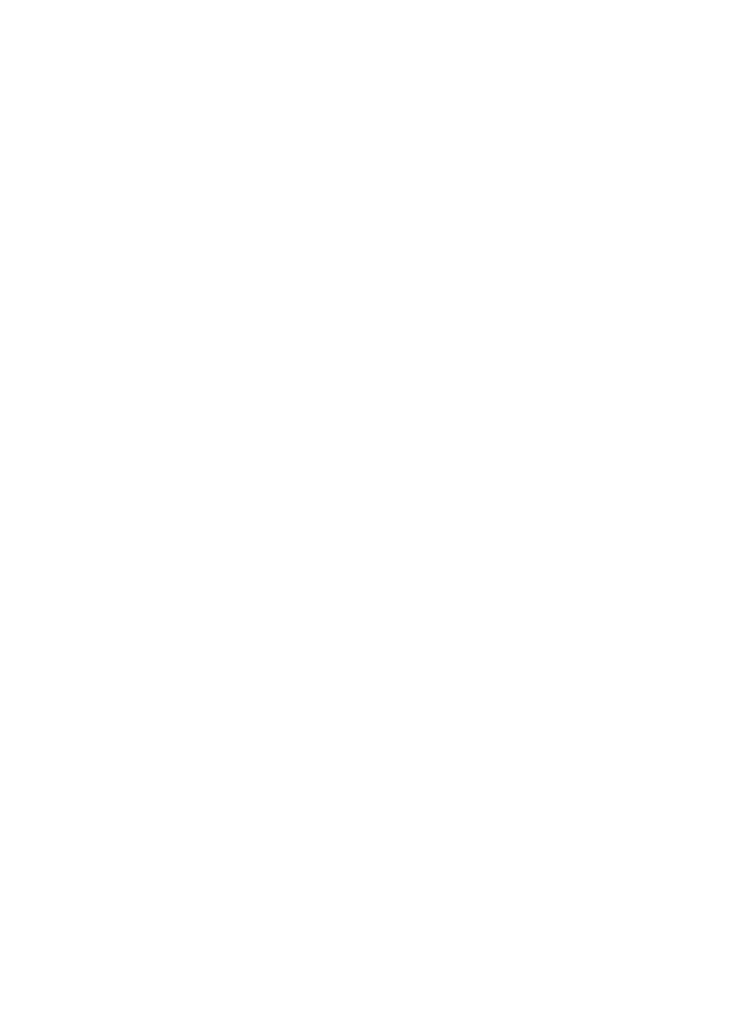
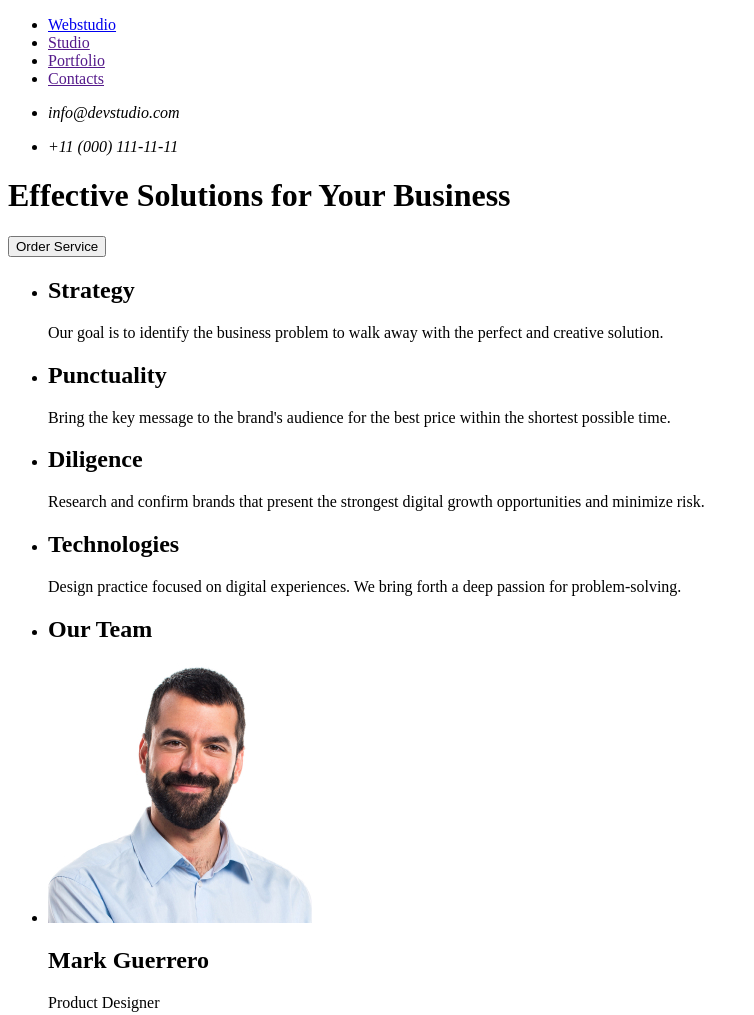
Before and after one commit to Walter903/homeworks, a plain HTML site: page index.html in a window 1280 px wide. Shown: the top 1015 px of the page, without its empty margins (0-754 px from the left). Before the commit the page ends 800 px from the top, so only its background shows below. Drawn offline with Linux system fonts and the light colour scheme.

Commit message:
update index.html file

```diff
--- a/index.html
+++ b/index.html
@@ -1,11 +1,112 @@
 <!DOCTYPE html>
 <html lang="en">
-<head>
-    <meta charset="UTF-8">
-    <meta name="viewport" content="width=device-width, initial-scale=1.0">
-    <title>Document</title>
-</head>
-<body>
-
-</body>
+  <head>
+    <meta charset="UTF-8" />
+    <meta name="viewport" content="width=device-width, initial-scale=1.0" />
+    <title>My first page!</title>
+  </head>
+  <body>
+    <main>
+      <header>
+        <nav>
+          <ul>
+            <li>
+              <a href="index.html">Webstudio</a>
+            </li>
+            <li>
+              <a href="">Studio</a>
+            </li>
+            <li>
+              <a href="">Portfolio</a>
+            </li>
+            <li>
+              <a href="">Contacts</a>
+            </li>
+          </ul>
+        </nav>
+        <address>
+          <ul>
+            <li>
+              <p>info@devstudio.com</p>
+            </li>
+            <li>
+              <p>+11 (000) 111-11-11</p>
+            </li>
+          </ul>
+        </address>
+      </header>
+      <h1>Effective Solutions for Your Business</h1>
+      <button>Order Service</button>
+      <section>
+        <ul>
+          <li>
+            <h2>Strategy</h2>
+            <p>
+              Our goal is to identify the business problem to walk away with the
+              perfect and creative solution.
+            </p>
+          </li>
+          <li>
+            <h2>Punctuality</h2>
+            <p>
+              Bring the key message to the brand's audience for the best price
+              within the shortest possible time.
+            </p>
+          </li>
+          <li>
+            <h2>Diligence</h2>
+            <p>
+              Research and confirm brands that present the strongest digital
+              growth opportunities and minimize risk.
+            </p>
+          </li>
+          <li>
+            <h2>Technologies</h2>
+            <p>
+              Design practice focused on digital experiences. We bring forth a
+              deep passion for problem-solving.
+            </p>
+          </li>
+        </ul>
+      </section>
+      <section>
+        <ul>
+          <li>
+            <h2>Our Team</h2>
+          </li>
+          <li>
+            <img src="./image/img.jpg" alt="Mark Guerrero" width="264" />
+            <h2>Mark Guerrero</h2>
+            <p>Product Designer</p>
+          </li>
+          <li>
+            <img src="./image/img2.jpg" alt="Tom Ford" width="264" />
+            <h2>Tom Ford</h2>
+            <p>Frontend Developer</p>
+          </li>
+          <li>
+            <img src="./image/img3.jpg" alt="Camila Garcia" width="264" />
+            <h2>Camila Garcia</h2>
+            <p>Marketing</p>
+          </li>
+          <li>
+            <img src="./image/img4.jpg" alt="Daniel Wilson" width="264" />
+            <h2>Daniel Wilson</h2>
+            <p>UI Designer</p>
+          </li>
+        </ul>
+      </section>
+      <footer>
+        <ul>
+          <li>
+            <a href="index.html">Webstudio</a>
+            <p>
+              Increase the flow of customers and sales for your business with
+              digital marketing & growth solutions.
+            </p>
+          </li>
+        </ul>
+      </footer>
+    </main>
+  </body>
 </html>
```
